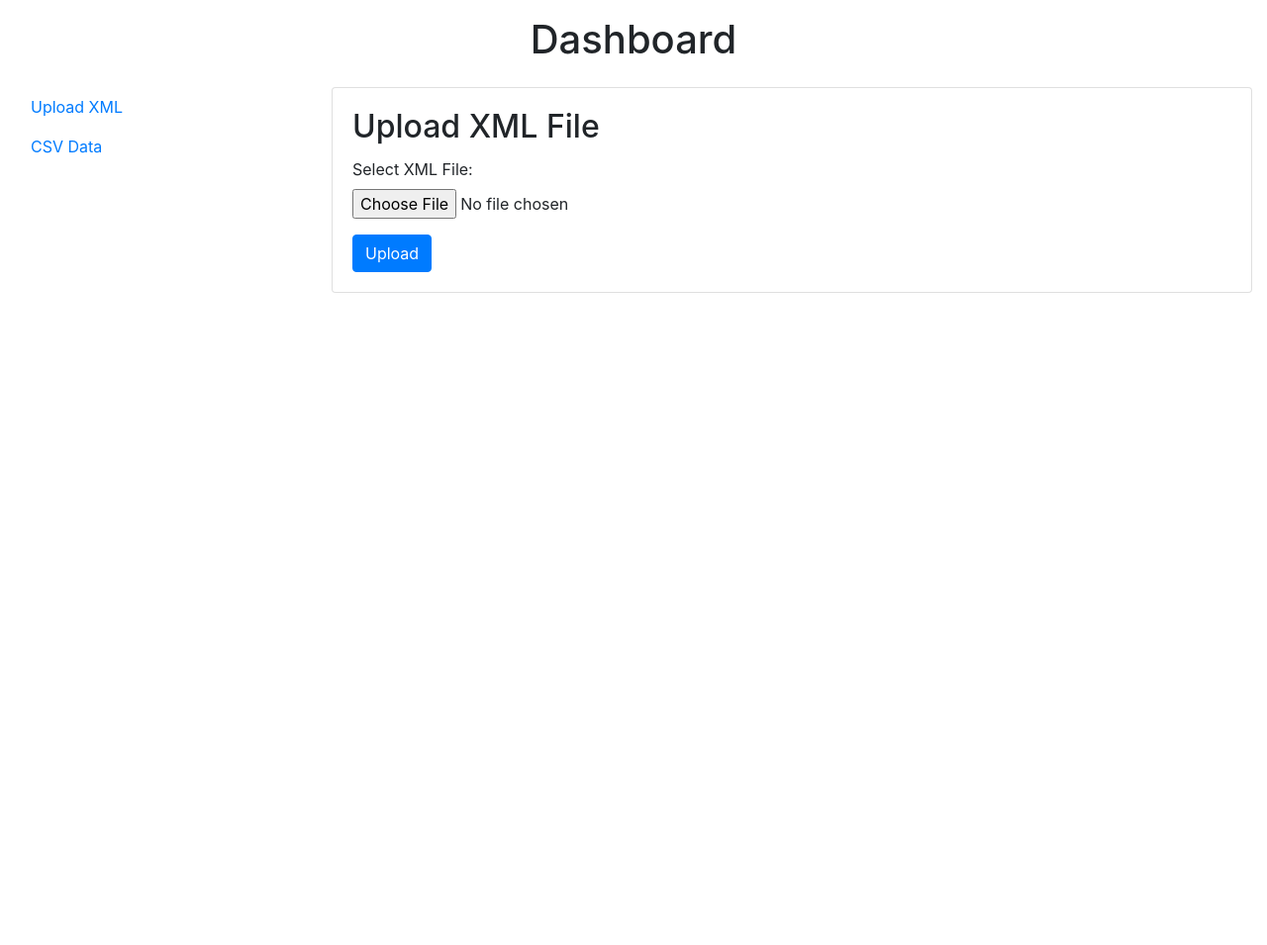
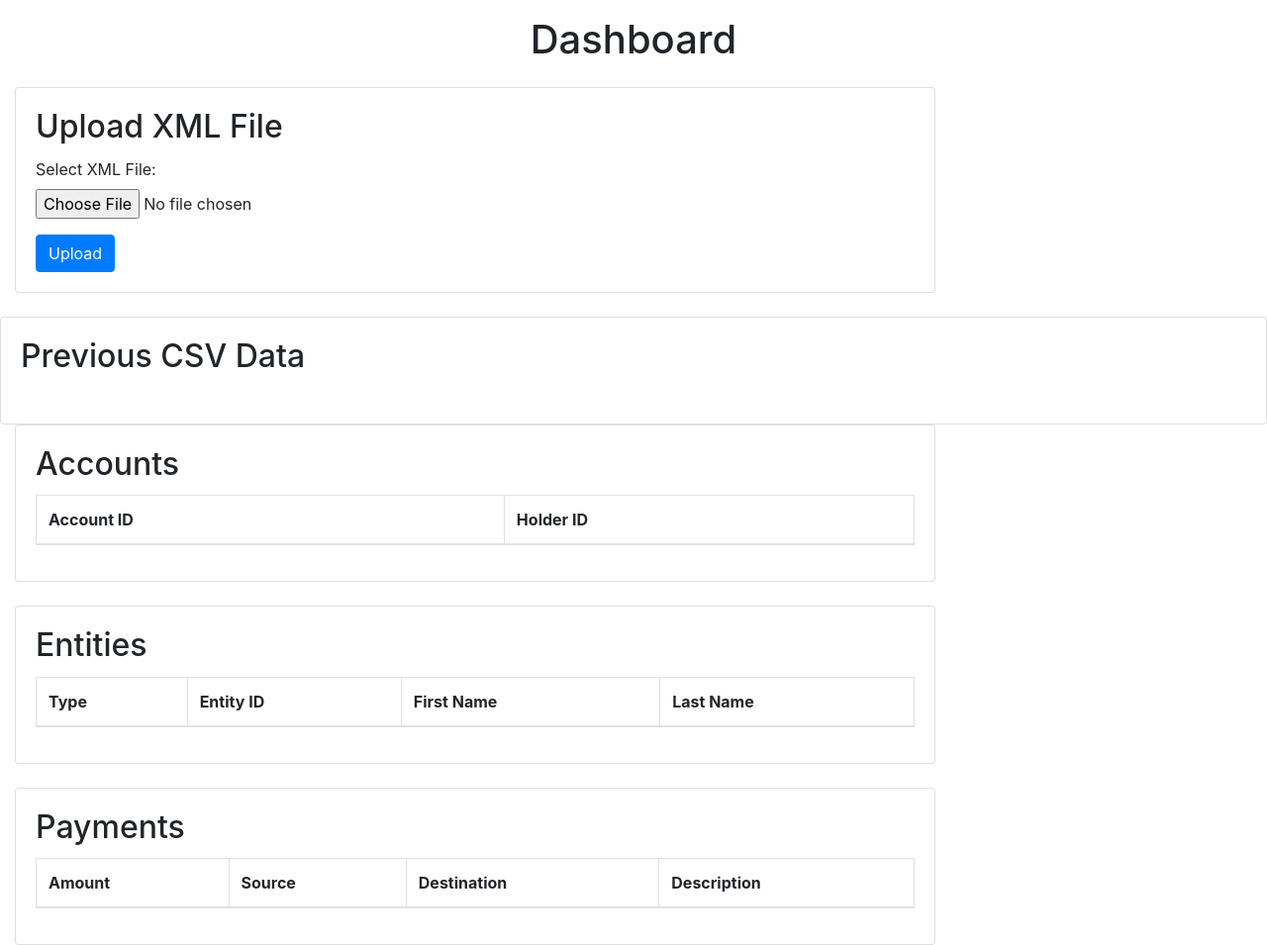
Before and after one commit to gcalgotrading/method_assigment, a Django app: page /dashboard/ in a window 1280 px wide. Shown: the whole page at 99% size. Before the commit the page ends 296 px from the top, so only its background shows below. Run offline with Django 4.2, Linux system fonts and the light colour scheme; lists and menus that the app fills with data are empty; some libraries are stand-ins or nearby versions.

Commit message:
Display reports

```diff
--- a/payout_dashboard/templates/payout_dashboard/dashboard.html
+++ b/payout_dashboard/templates/payout_dashboard/dashboard.html
@@ -46,16 +46,6 @@
         </header>
 
         <div class="row">
-            <aside class="col-md-3">
-                <ul class="nav flex-column">
-                    <li class="nav-item">
-                        <a class="nav-link active" href="#">Upload XML</a>
-                    </li>
-                    <li class="nav-item">
-                        <a class="nav-link" href="#">CSV Data</a>
-                    </li>
-                </ul>
-            </aside>
 
             <main class="col-md-9">
                 <div class="card">
@@ -102,6 +92,128 @@
             </main>
         </div>
     </div>
+
+    <div class="card mt-4">
+        <div class="card-body">
+            <h2 class="card-title">Previous CSV Data</h2>
+            <div class="table-responsive">
+                <table class="table table-bordered">
+                    <thead>
+                        <tr>
+                            {% for header in csv_data.0 %}
+                                <th>{{ header }}</th>
+                            {% endfor %}
+                        </tr>
+                    </thead>
+                    <tbody>
+                        {% for row in csv_data.1 %}
+                            <tr>
+                                {% for value in row %}
+                                    <td>{{ value }}</td>
+                                {% endfor %}
+                            </tr>
+                        {% endfor %}
+                    </tbody>
+                </table>
+            </div>
+        </div>
+    </div>
+
+    <div class="container-fluid">
+        <div class="row">
+            <main class="col-md-9">
+                <div class="card">
+                    <div class="card-body">
+
+                        <h2 class="card-title">Accounts</h2>
+                        <div class="table-responsive">
+                            <table class="table table-bordered">
+                                <thead>
+                                    <tr>
+                                        <th>Account ID</th>
+                                        <th>Holder ID</th>
+                                        <!-- Add more table headers if needed -->
+                                    </tr>
+                                </thead>
+                                <tbody>
+                                    {% for account in accounts %}
+                                        <tr>
+                                            <td>{{ account.account_id }}</td>
+                                            <td>{{ account.holder_id }}</td>
+                                            <!-- Add more table cells to display additional account information -->
+                                        </tr>
+                                    {% endfor %}
+                                </tbody>
+                            </table>
+                        </div>
+                    </div>
+                </div>
+
+                <div class="card mt-4">
+                    <div class="card-body">
+                        <h2 class="card-title">Entities</h2>
+                        <div class="table-responsive">
+                            <table class="table table-bordered">
+                                <thead>
+                                    <tr>
+                                        <th>Type</th>
+                                        <th>Entity ID</th>
+                                        <th>First Name</th>
+                                        <th>Last Name</th>
+                                        <!-- Add more table headers if needed -->
+                                    </tr>
+                                </thead>
+                                <tbody>
+                                    {% for entity in entities %}
+                                        <tr>
+                                            <td>{{ entity.type }}</td>
+                                            <td>{{ entity.entity_id }}</td>
+                                            <td>{{ entity.first_name }}</td>
+                                            <td>{{ entity.last_name }}</td>
+                                            <!-- Add more table cells to display additional entity information -->
+                                        </tr>
+                                    {% endfor %}
+                                </tbody>
+                            </table>
+                        </div>
+                    </div>
+                </div>
+
+                <div class="card mt-4">
+                    <div class="card-body">
+                        <h2 class="card-title">Payments</h2>
+                        <div class="table-responsive">
+                            <table class="table table-bordered">
+                                <thead>
+                                    <tr>
+                                        <th>Amount</th>
+                                        <th>Source</th>
+                                        <th>Destination</th>
+                                        <th>Description</th>
+                                        <!-- Add more table headers if needed -->
+                                    </tr>
+                                </thead>
+                                <tbody>
+                                    {% for payment in payments_objects %}
+                                        <tr>
+                                            <td>{{ payment.amount }}</td>
+                                            <td>{{ payment.source }}</td>
+                                            <td>{{ payment.destination }}</td>
+                                            <td>{{ payment.description }}</td>
+                                            <!-- Add more table cells to display additional payment information -->
+                                        </tr>
+                                    {% endfor %}
+                                </tbody>
+                            </table>
+                        </div>
+                    </div>
+                </div>
+
+            </main>
+        </div>
+    </div>
+
+
     <script src="https://code.jquery.com/jquery-3.5.1.slim.min.js"></script>
     <script src="https://cdn.jsdelivr.net/npm/bootstrap@4.5.2/js/bootstrap.min.js"></script>
 </body>
--- a/payout_dashboard/views.py
+++ b/payout_dashboard/views.py
@@ -82,7 +82,10 @@ def dashboard_view(request):
             {
                 "entities": existing_entities,
                 "process_payments": True,
-                "payments": payment_list
+                "payments": payment_list,
+                'accounts': Account.objects.all(),
+                'entities': Entity.objects.all(),
+                'payments_objects': Payment.objects.all()
             },
         )
     elif request.method == "POST" and request.POST.getlist("payment_amounts[]"):
@@ -113,6 +116,9 @@ def dashboard_view(request):
             "payout_dashboard/dashboard.html",
             {
                 "payments_authorized": True,
+                'accounts': Account.objects.all(),
+                'entities': Entity.objects.all(),
+                'payments_objects': Payment.objects.all()
             },
         )
     return render(request, "payout_dashboard/dashboard.html")
```
Also changed, not shown: db.sqlite3.
